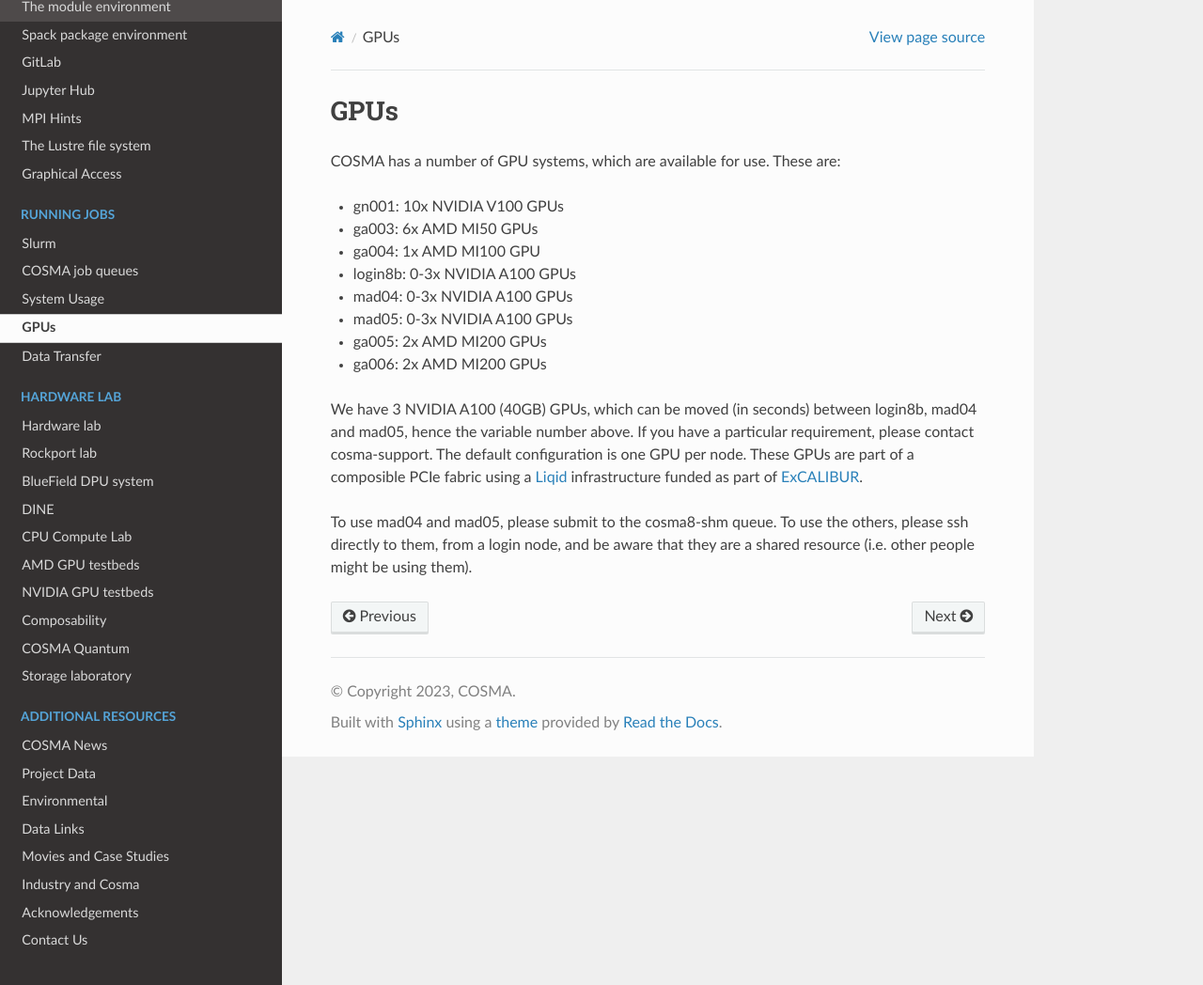
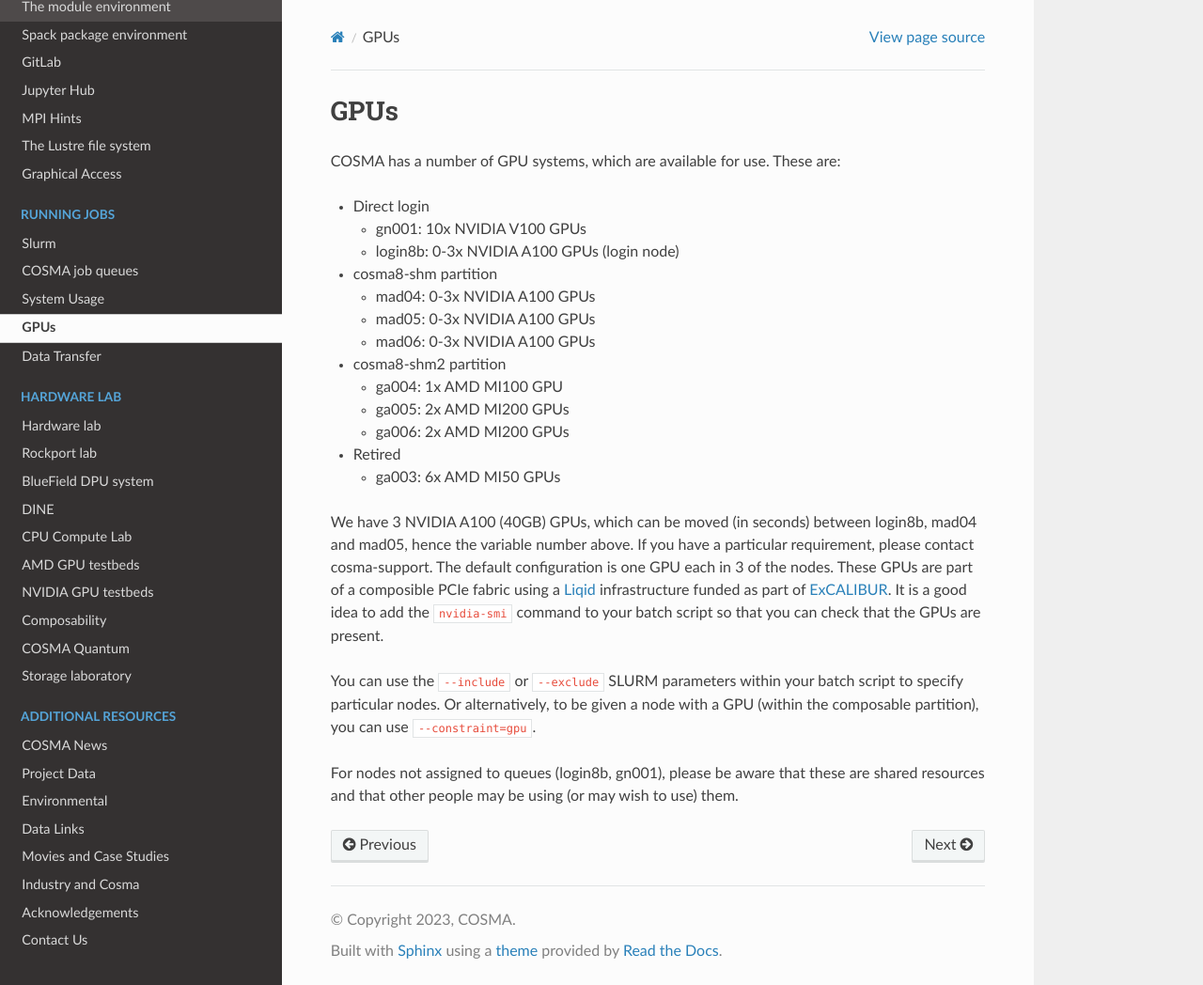
Before and after one commit to agb32/cosmadoc, a Sphinx documentation site: the page built from docs/source/gpu.md, in a window 1280 px wide and 1048 px high. Shown: the whole window at 94% size. Built offline with Sphinx 7.4.7 and the Read the Docs theme 2.0.0, drawn with Linux system fonts in a browser that asks for light colours.

Commit message:
added gpu constraint and tidied up

````diff
--- a/docs/source/gpu.md
+++ b/docs/source/gpu.md
@@ -2,15 +2,22 @@
 
 COSMA has a number of GPU systems, which are available for use. These are:
 
-* gn001: 10x NVIDIA V100 GPUs
-* ga003: 6x AMD MI50 GPUs
-* ga004: 1x AMD MI100 GPU
-* login8b: 0-3x NVIDIA A100 GPUs
-* mad04: 0-3x NVIDIA A100 GPUs
-* mad05: 0-3x NVIDIA A100 GPUs
-* ga005: 2x AMD MI200 GPUs
-* ga006: 2x AMD MI200 GPUs
+* Direct login
+  * gn001: 10x NVIDIA V100 GPUs
+  * login8b: 0-3x NVIDIA A100 GPUs (login node)
+* cosma8-shm partition
+  * mad04: 0-3x NVIDIA A100 GPUs
+  * mad05: 0-3x NVIDIA A100 GPUs
+  * mad06: 0-3x NVIDIA A100 GPUs
+* cosma8-shm2 partition
+  * ga004: 1x AMD MI100 GPU
+  * ga005: 2x AMD MI200 GPUs
+  * ga006: 2x AMD MI200 GPUs
+* Retired
+  * ga003: 6x AMD MI50 GPUs
 
-We have 3 NVIDIA A100 (40GB) GPUs, which can be moved (in seconds) between login8b, mad04 and mad05, hence the variable number above. If you have a particular requirement, please contact cosma-support. The default configuration is one GPU per node. These GPUs are part of a composible PCIe fabric using a [Liqid](https://www.liqid.com) infrastructure funded as part of [ExCALIBUR](https://excalibur.ac.uk).
+We have 3 NVIDIA A100 (40GB) GPUs, which can be moved (in seconds) between login8b, mad04 and mad05, hence the variable number above. If you have a particular requirement, please contact cosma-support. The default configuration is one GPU each in 3 of the nodes. These GPUs are part of a composible PCIe fabric using a [Liqid](https://www.liqid.com) infrastructure funded as part of [ExCALIBUR](https://excalibur.ac.uk).  It is a good idea to add the ```nvidia-smi``` command to your batch script so that you can check that the GPUs are present.
 
-To use mad04 and mad05, please submit to the cosma8-shm queue. To use the others, please ssh directly to them, from a login node, and be aware that they are a shared resource (i.e. other people might be using them).
+You can use the ```--include``` or ```--exclude``` SLURM parameters within your batch script to specify particular nodes.  Or alternatively, to be given a node with a GPU (within the composable partition), you can use ```--constraint=gpu```.
+
+For nodes not assigned to queues (login8b, gn001), please be aware that these are shared resources and that other people may be using (or may wish to use) them.
````
